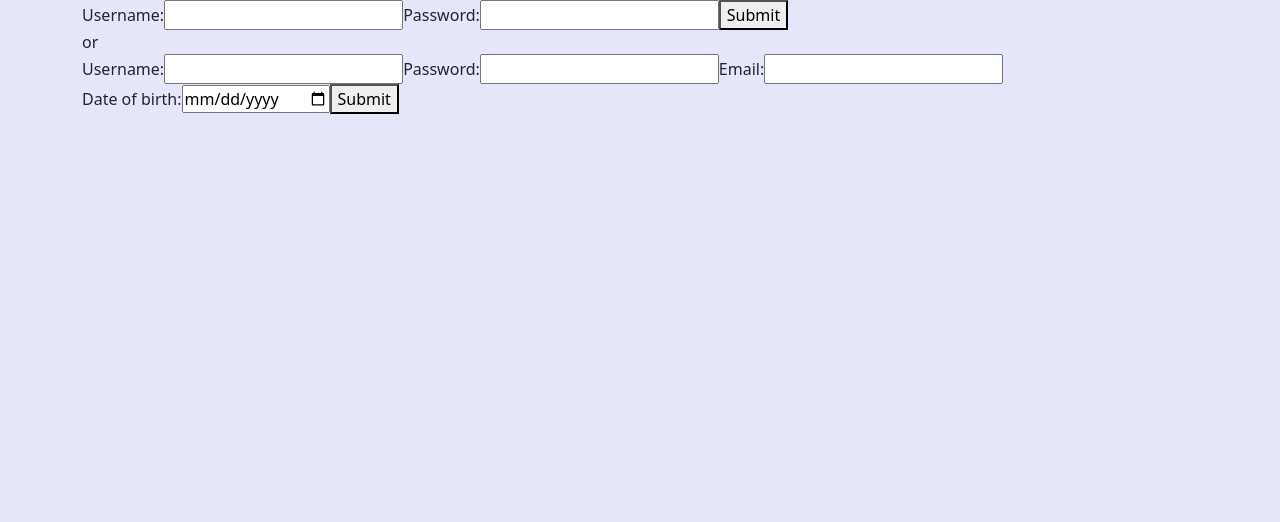
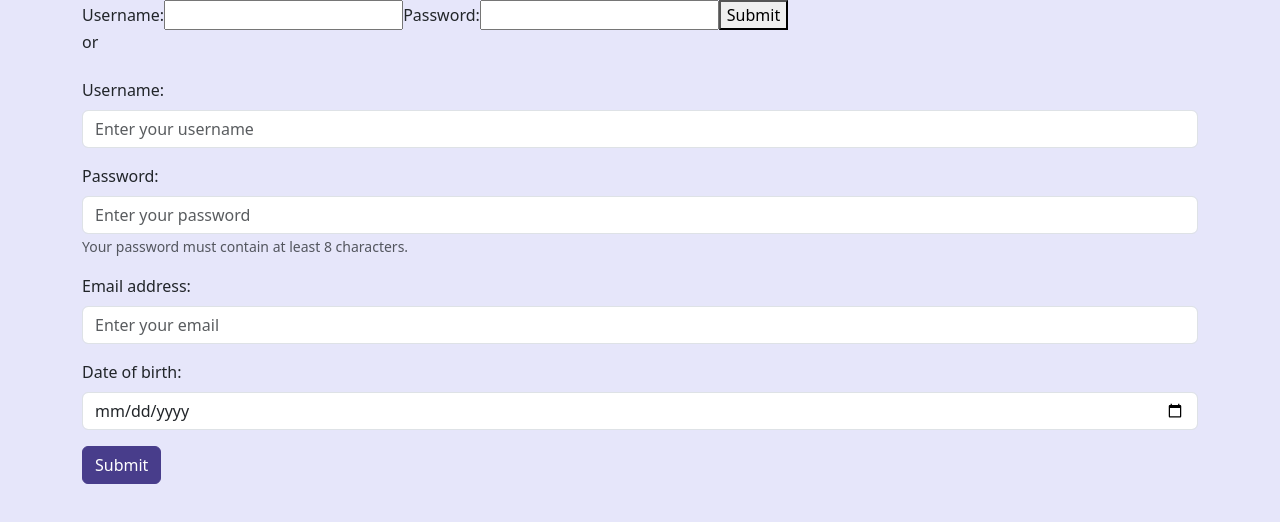
Before and after one commit to tamperic/movieFetcher-client, a React (Vite) app: page / in a window 1280 px wide. Shown: the top 522 px of the page. Built offline with nearby package versions, Linux system fonts and the light colour scheme.

Commit message:
Add React Bootstrap form components

```diff
--- a/src/components/signup-view/signup-view.jsx
+++ b/src/components/signup-view/signup-view.jsx
@@ -1,4 +1,6 @@
 import { useState } from "react";
+import Button from "react-bootstrap/Button";
+import Form from "react-bootstrap/Form";
 
 export const SignupView = () => {
   const [username, setUsername] = useState("");
@@ -35,24 +37,50 @@ const handleSubmit =(event) => {
 
   // onSubmit tells the login API to validate username, password, email, and birthDate
   return (
-    <form onSubmit={handleSubmit}>
-      <label>
-        Username:
-        <input type="text" value={username} minLength="3" onChange={(e) => setUsername(e.target.value)} required />
-      </label>
-      <label>
-        Password:
-        <input type="password" value={password} onChange={(e) => setPassword(e.target.value)} required />
-      </label>
-      <label>
-        Email:
-        <input type="email" value={email} onChange={(e) => setEmail(e.target.value)} required />
-      </label>
-      <label>
-        Date of birth:
-        <input type="date" value={birthDate} onChange={(e) => setBirthDate(e.target.value)} required />
-      </label>
-      <button type="submit">Submit</button>
-    </form>
+    <Form onSubmit={handleSubmit}>
+      <Form.Group className="mb-3 mt-4" controlId="fromUsername">
+        <Form.Label>Username:</Form.Label>
+        <Form.Control
+          type="text"
+          value={username}
+          minLength="3"
+          onChange={(e) => setUsername(e.target.value)}
+          placeholder="Enter your username"
+          required
+        />
+      </Form.Group>
+      <Form.Group className="mb-3" controlId="fromPassword">
+        <Form.Label>Password:</Form.Label>
+        <Form.Control
+          type="password"
+          value={password}
+          minLength="8"
+          onChange={(e) => setPassword(e.target.value)}
+          placeholder="Enter your password"
+          required
+        />
+        <Form.Text muted>Your password must contain at least 8 characters.</Form.Text>
+      </Form.Group>
+      <Form.Group className="mb-3" controlId="fromEmail">
+        <Form.Label>Email address:</Form.Label>
+        <Form.Control
+          type="email"
+          value={email}
+          onChange={(e) => setEmail(e.target.value)}
+          placeholder="Enter your email"
+          required
+        />
+      </Form.Group>
+      <Form.Group className="mb-3" controlId="fromBirthDate">
+        <Form.Label>Date of birth:</Form.Label>
+        <Form.Control
+          type="date"
+          value={birthDate}
+          onChange={(e) => setBirthDate(e.target.value)}
+          required
+        />
+      </Form.Group>
+      <Button variant="primary" type="submit">Submit</Button>
+    </Form>
   );
 };
```
